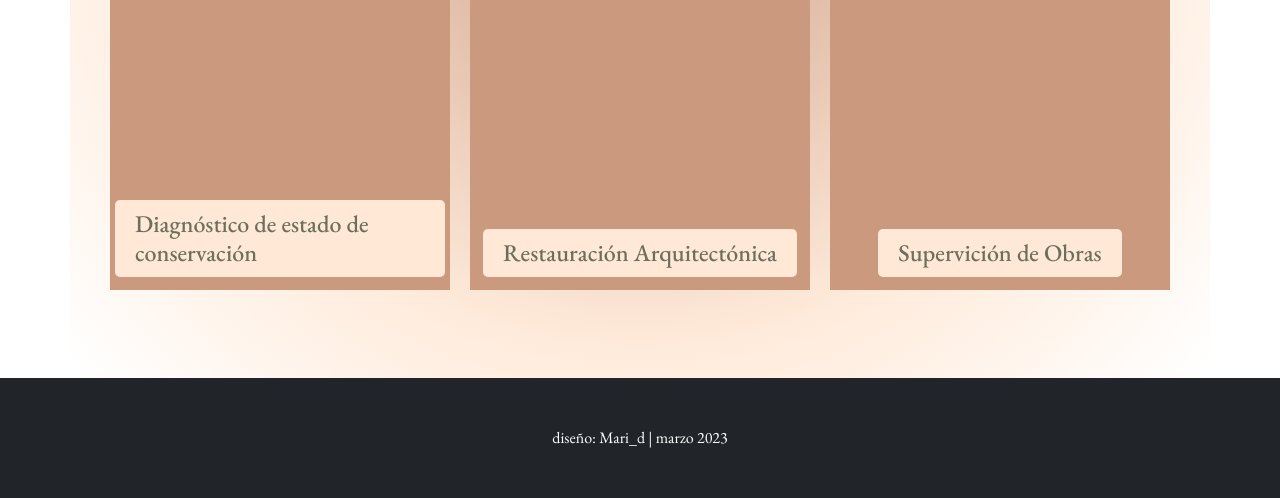
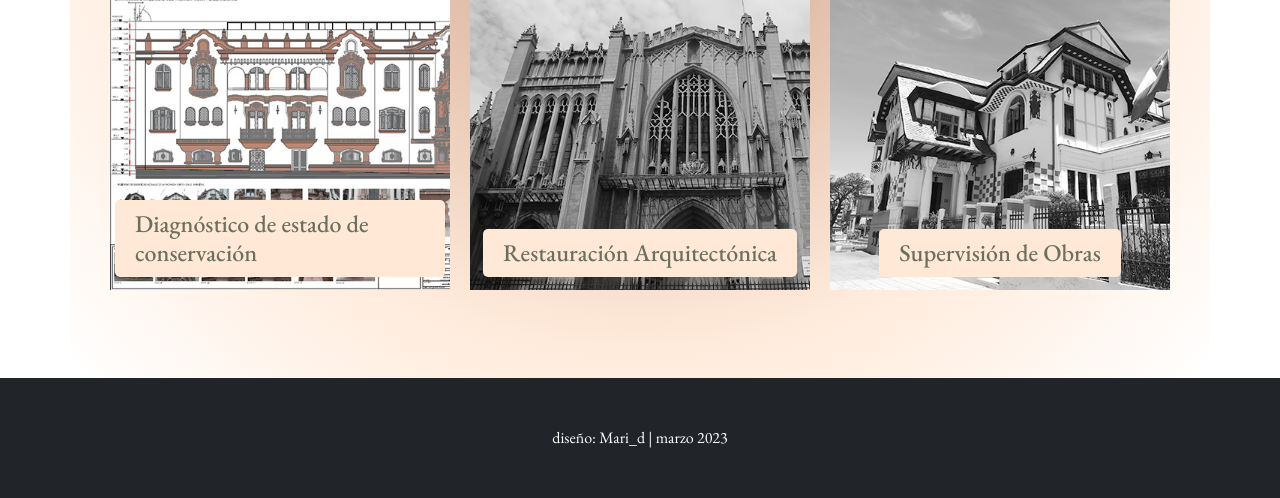
Before and after one commit to Mari-glo/preEntrega3-mari_D, a plain HTML site: page pages/asesorias.html in a window 1280 px wide. Shown: the part 696-1194 px from the top of the page. Drawn offline with nearby package versions, Linux system fonts and the light colour scheme.

Commit message:
se agregaron imagenes

```diff
--- a/pages/asesorias.html
+++ b/pages/asesorias.html
@@ -20,7 +20,7 @@
 <body>
     <nav class="navbar navbar-expand-lg bg-body-tertiary">
         <div class="container-fluid">
-            <a class="navbar-brand" href="#">RestauroAustral</a>
+            <a class="navbar-brand" href="../index.html">RestauroAustral</a>
             <button class="navbar-toggler " type="button" data-bs-toggle="collapse" data-bs-target="#navbarNav"
                 aria-controls="navbarNav" aria-expanded="false" aria-label="Toggle navigation">
                 <span class="navbar-toggler-icon"></span>
@@ -62,13 +62,13 @@
                     <h2 class="contenidoInicio__titulo">Asesorías en:</h2>
                     <div class="tarjetas">
                         <div class="tarjeta tarjeta--diagnostico">
-                            <h4><a class="h4" href="#">Diagnóstico de estado de conservación </a></h3>
+                            <h4><a class="h4" href="#">Diagnóstico de estado de conservación </a></h4>
                         </div>
                         <div class="tarjeta tarjeta--restauracion">
-                            <h4><a class="h4" href="#">Restauración Arquitectónica</a></h3>
+                            <h4><a class="h4" href="#">Restauración Arquitectónica</a></h4>
                         </div>
-                        <div class="tarjeta tarjeta--supervicion">
-                            <h4><a class="h4" href="#">Supervición de Obras</a></h3>
+                        <div class="tarjeta tarjeta--supervision">
+                            <h4><a class="h4" href="#">Supervisión de Obras</a></h4>
                         </div>
                     </div>
 
--- a/style/partials/_secction2.scss
+++ b/style/partials/_secction2.scss
@@ -52,6 +52,15 @@
         &.tarjeta--medios{
             background-image: url(../img/medios_1.jpg);
         }
+        &.tarjeta--restauracion{
+            background-image: url(../img/diagnostico_1.jpg);
+        }
+        &.tarjeta--diagnostico{
+            background-image: url(../img/restauracion_1.jpg);
+        }
+        &.tarjeta--supervision{
+            background-image: url(../img/supervision_1.jpg);
+        }
 
         h4 {
             background-color: #FFE8D6;
```
Also changed, not shown: index.html (+1 -1 lines), pages/contacto.html (+1 -1 lines), pages/proyectos.html (+1 -1 lines), pages/publicaciones.html (+1 -1 lines), pages/quienessomos.html (+1 -1 lines), img/diagnostico_1.jpg (added), img/restauracion_1.jpg (added), img/supervision_1.jpg (added), style/style.css, 1 other file.
